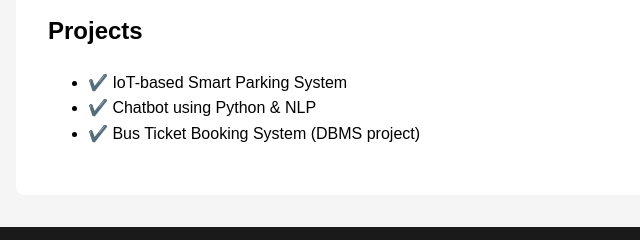
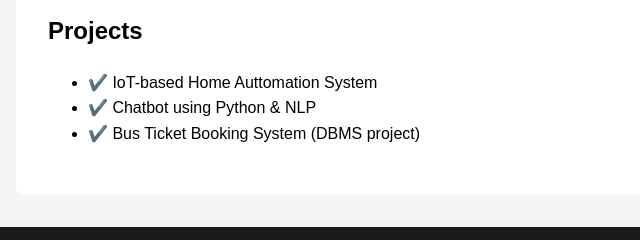
Before and after one commit to mohammedabdulalinabeel/my-portfolio, a plain HTML site: page first project/index.html in a window 1280 px wide. Shown: the part 256-496 px from the top of the page, 0-640 px from the left. Drawn offline with Linux system fonts and the light colour scheme.

Commit message:
Update index.html

```diff
--- a/first project/index.html
+++ b/first project/index.html
@@ -14,7 +14,7 @@
   <section class="projects">
     <h2>Projects</h2>
     <ul>
-      <li>✔️ IoT-based Smart Parking System</li>
+      <li>✔️ IoT-based Home Auttomation System</li>
       <li>✔️ Chatbot using Python & NLP</li>
       <li>✔️ Bus Ticket Booking System (DBMS project)</li>
     </ul>
```
